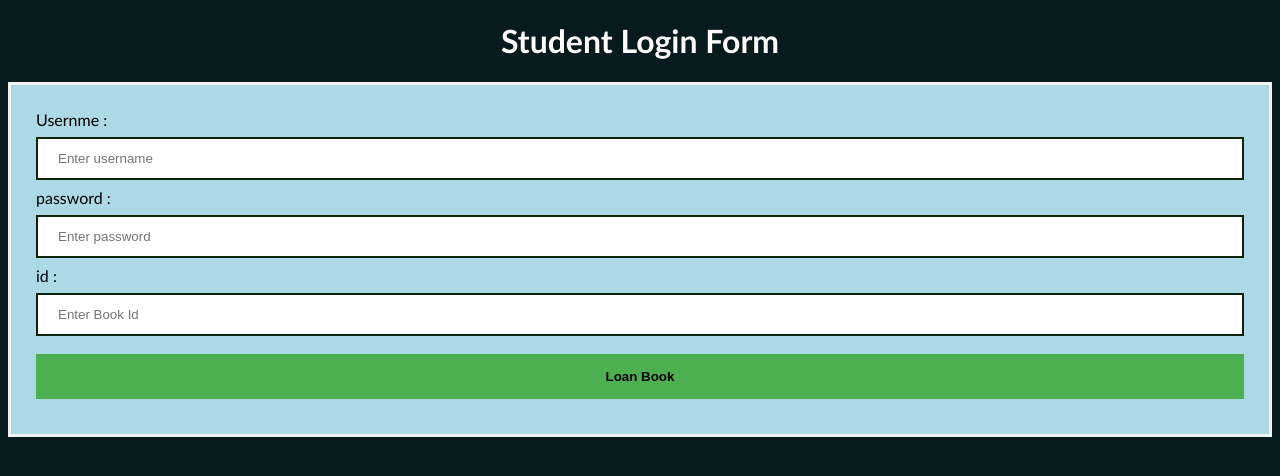
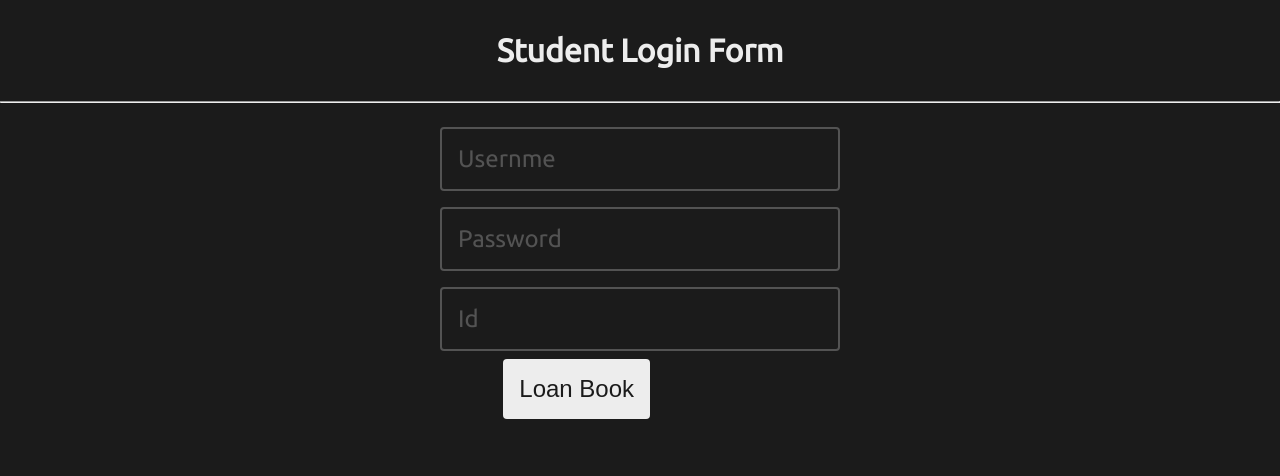
Before and after one commit to Ehsanmelm/Library_Web_Project-, a FastAPI app: a page that uses templates/BookLoan.htm in a window 1280 px wide. Shown: the top 476 px of the page. Run offline with FastAPI, Linux system fonts and the light colour scheme.

Commit message:
add classes and destruc the html for BookLoan file

```diff
--- a/templates/BookLoan.htm
+++ b/templates/BookLoan.htm
@@ -1,79 +1,35 @@
 <!DOCTYPE html>
 <html>
+  <head>
+    <meta name="viewport" content="width=device-width, initial-scale=1" />
+    <link rel="stylesheet" href="./css/index.css" />
+    <title>Login Page</title>
+  </head>
 
-<head>
-    <meta name="viewport" content="width=device-width, initial-scale=1">
-    <title> Login Page </title>
-    <style>
-        Body {
-            font-family: Calibri, Helvetica, sans-serif;
-            background-color: #071A1E;
-        }
-
-        button {
-            background-color: #4CAF50;
-            width: 100%;
-            color: rgb(10, 0, 0);
-            padding: 15px;
-            margin: 10px 0px;
-            border: none;
-            cursor: pointer;
-        }
-
-        form {
-            border: 3px solid #f1f1f1;
-        }
-
-        input[type=text],
-        input[type=password] {
-            width: 100%;
-            margin: 8px 0;
-            padding: 12px 20px;
-            display: inline-block;
-            border: 2px solid rgb(13, 36, 13);
-            box-sizing: border-box;
-        }
-
-        button:hover {
-            opacity: 0.7;
-        }
-
-        .cancelbtn {
-            width: auto;
-            padding: 10px 18px;
-            margin: 10px 5px;
-        }
-
-
-        .container {
-            padding: 25px;
-            background-color: lightblue;
-        }
-
-        h1 {
-            color: #FFFAFA
-        }
-    </style>
-</head>
-
-<body>
-    <center>
-        <h1> Student Login Form </h1>
-    </center>
+  <body class="app">
+    <div class="title-baner">
+      <h1>Student Login Form</h1>
+      <hr />
+    </div>
     <form action="/loaningBook" method="post">
-        <div class="container">
-            <label>Usernme : </label>
-            <input type="text" placeholder="Enter username" name=loaned_name required>
-            <label>password : </label>
-            <input type="text" placeholder="Enter password" name=loaned_password required>
-            <label>id : </label>
-            <input type="text" placeholder="Enter Book Id" name=loaned_book_id required>
-
-            <button input type="submit"><b>Loan Book</b></button>
-
+      <div class="container">
+        <div class="input-box">
+          <input type="text" name="loaned_name" required />
+          <span>Usernme</span>
         </div>
+        <div class="input-box">
+          <input type="text" name="loaned_password" required />
+          <span>password</span>
+        </div>
+        <div class="input-box">
+          <input type="text" name="loaned_book_id" required />
+          <span>id</span>
+        </div>
+        <div class="submit-part">
+          <button input type="submit">Loan Book</button>
+          <font class="result-form" style="color: red">{{loan_page_msg}}</font>
+        </div>
+      </div>
     </form>
-    <font style="color: red;">{{loan_page_msg}}</font>
-</body>
-
+  </body>
 </html>
```
